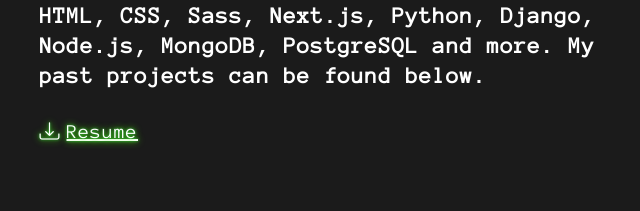
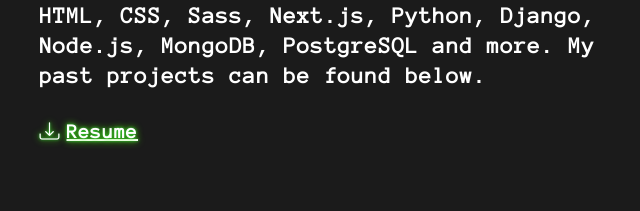
Before and after one commit to tatyanakarlen/PortfolioWebsite, a React (Create React App) app: page / in a window 1280 px wide. Shown: the part 1431-1642 px from the top of the page, without its empty margins (298-938 px from the left). Built offline with nearby package versions, Linux system fonts and the light colour scheme; a web font is replaced by a local one.

Commit message:
font-weight

```diff
--- a/src/components/About/About.css
+++ b/src/components/About/About.css
@@ -1,7 +1,3 @@
-
-
-
-
 .download {
   gap: 1rem;
   display: flex;
@@ -42,10 +38,9 @@
 }
 
 .resume-container {
-
   color: white;
   font-size: 2rem;
-
+  font-weight: 800;
 }
 
 .resume-container a {
@@ -55,6 +50,7 @@
   gap: 0.6rem;
 }
 
-.resume-container a, .resume-container svg {
-  text-shadow: 0 0 3px #32d33a,0 0 7px var(--color-green);
+.resume-container a,
+.resume-container svg {
+  text-shadow: 0 0 3px #32d33a, 0 0 7px var(--color-green);
 }
```
